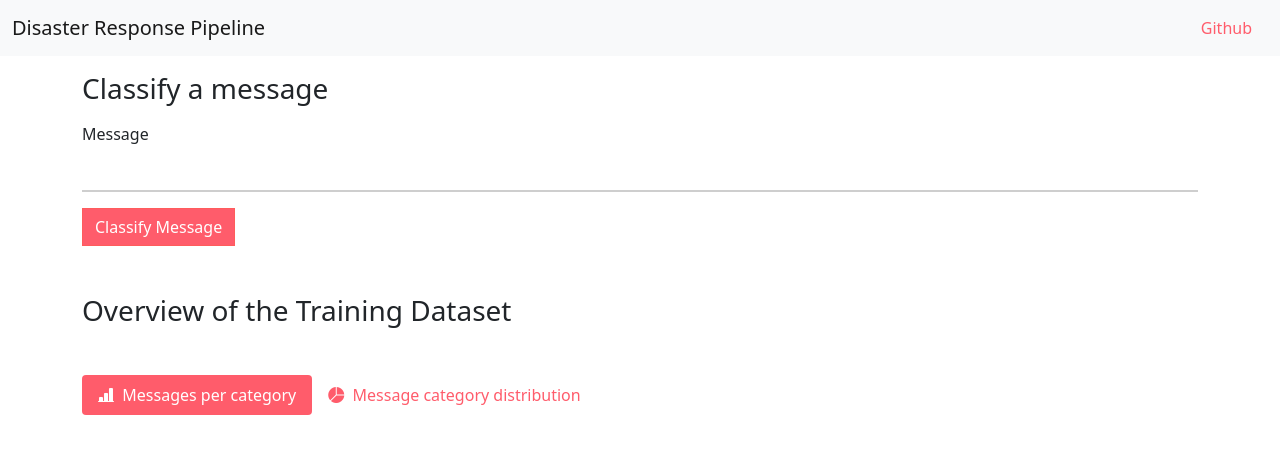
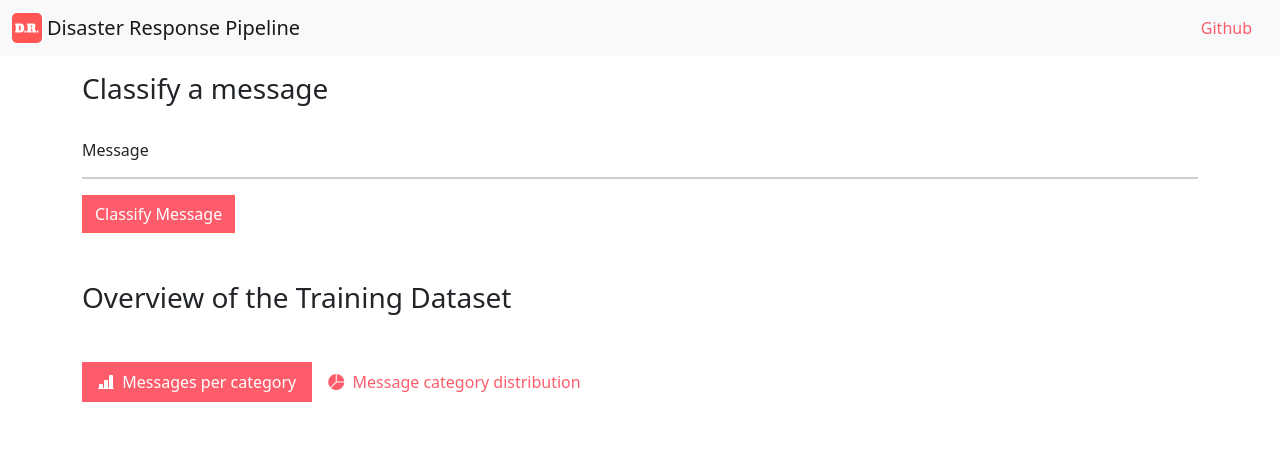
Before and after one commit to bjpayne/DisasterReponsePipeline, a Flask app: template app/templates/master.html in a window 1280 px wide. Shown: the top 454 px of the page. Run offline with Flask 2, Linux system fonts and the light colour scheme; the template is opened without the code that fills it, so the values that code supplies are empty; parts of the project's set-up code (start-up, migrations or seed data) failed here and were passed over; some libraries are stand-ins or nearby versions.

Commit message:
working commit

```diff
--- a/app/run.py
+++ b/app/run.py
@@ -53,10 +53,10 @@ def index():
             'layout': {
                 'title': 'Messages per category',
                 'yaxis': {
-                    'title': "Count"
+                    'title': "Number of messages"
                 },
                 'xaxis': {
-                    'title': "Genre"
+                    'title': "Category"
                 }
             }
         },
@@ -84,8 +84,8 @@ def index():
 
 
 # web page that handles user query and displays model results
-@app.route('/go')
-def go():
+@app.route('/classify')
+def classify():
     # save user input in query
     query = request.args.get('query', '')
 
@@ -93,9 +93,9 @@ def go():
     classification_labels = model.predict([query])[0]
     classification_results = dict(zip(df.columns[4:], classification_labels))
 
-    # This will render the go.html Please see that file.
+    # This will render the results.html Please see that file.
     return render_template(
-        'go.html',
+        'results.html',
         query=query,
         classification_result=classification_results
     )
--- /dev/null
+++ b/app/static/scripts.js
@@ -0,0 +1,8 @@
+Vue.createApp({
+    data () {
+        return {
+            query: ''
+        }
+    },
+    delimiters: ['[[', ']]']
+}).mount('#app')
--- a/app/static/styles.css
+++ b/app/static/styles.css
@@ -9,6 +9,8 @@
     background-color: #ff5c6b;
     border-color: #ff5c5c;
 }
+
+.nav-pills .nav-link { border-radius: 0 }
 
 .nav-pills .nav-link.active,
 .nav-pills .show > .nav-link {
@@ -36,3 +38,31 @@ div.tab-pane:not(.active) * {
     box-shadow: none;
     border-bottom: 2px solid #ff5c6b;
 }
+
+a.navbar-brand img {
+    border-radius: 5px;
+    height: auto;
+    margin-right: 5px;
+    width: 30px;
+}
+
+div.float-label-group { position: relative }
+
+div.float-label-group label.form-label {
+    left: 0;
+    margin: 0;
+    position: absolute;
+    top: 16px;
+    transition: top .25s;
+}
+
+div.float-label-group label.form-label.in {
+    top: -12px
+}
+
+div.float-label-group .form-control { font-size: 1.8rem }
+
+ul#message-results li.list-group-item-danger {
+    background: #ff5c6b;
+    color: #fff;
+}
--- a/app/templates/master.html
+++ b/app/templates/master.html
@@ -21,21 +21,21 @@
     <body>
         <nav class="navbar navbar-expand-lg navbar-light bg-light mb-3">
             <div class="container-fluid">
-                <a class="navbar-brand" href="/">Disaster Response Pipeline</a>
+                <a class="navbar-brand d-flex" href="/"><img src="{{ url_for('static', filename='apple-touch-icon.png') }}">Disaster Response Pipeline</a>
                 <a class="nav-link align-end" href="https://github.com/bjpayne/DistasterReponsePipeline">Github</a>
             </div>
         </nav>
 
-        <div class="container mb-5">
+        <div class="container mb-5" id="app">
             <div class="row">
                 <div class="col-12">
                     <h3 class="mb-3">Classify a message</h3>
 
-                    <form action="/go" method="get" class="form">
-                        <div class="mb-3">
-                            <label for="query" class="form-label">Message</label>
+                    <form action="/classify" method="get" class="form">
+                        <div class="mb-3 float-label-group">
+                            <label for="query" class="form-label" :class="{ in: query.length > 0 }">Message</label>
 
-                            <input type="text" class="form-control" name="query" id="query">
+                            <input type="text" class="form-control" name="query" id="query" v-model="query">
                         </div>
 
                         <button type="submit" class="btn btn-primary">Classify Message</button>
@@ -80,13 +80,13 @@
             {% endblock %}
         </div>
         <!-- Jquery -->
-        <script src="https://cdn.jsdelivr.net/npm/vue@3.2.31/dist/vue.global.js"
-                integrity="sha256-T3nUjmQxnOjzHxjuh3cHG9MpgOURumsZOuLHDQTef9I=" crossorigin="anonymous"
+        <script src="https://cdn.jsdelivr.net/npm/jquery@3.6.0/dist/jquery.min.js"
+                integrity="sha256-/xUj+3OJU5yExlq6GSYGSHk7tPXikynS7ogEvDej/m4=" crossorigin="anonymous"
         ></script>
 
         <!-- Vue -->
-        <script src="https://cdn.jsdelivr.net/npm/jquery@3.6.0/dist/jquery.min.js"
-                integrity="sha256-/xUj+3OJU5yExlq6GSYGSHk7tPXikynS7ogEvDej/m4=" crossorigin="anonymous"
+        <script src="https://cdn.jsdelivr.net/npm/vue@3.2.31/dist/vue.global.js"
+                integrity="sha256-T3nUjmQxnOjzHxjuh3cHG9MpgOURumsZOuLHDQTef9I=" crossorigin="anonymous"
         ></script>
 
         <!-- Bootstrap Bundle with Popper -->
@@ -95,7 +95,10 @@
                 crossorigin="anonymous"
         ></script>
 
+        <!-- Plotly -->
         <script src="https://cdn.plot.ly/plotly-latest.min.js"></script>
+
+        <script src="{{ url_for('static', filename='scripts.js') }}"></script>
 
         <script type="text/javascript">
             let graphs = {{graphJSON | safe}};
```
Also changed, not shown: app/templates/go.html (deleted, +0 -21 lines), app/templates/results.html (added, +21 -0 lines), 1 other file.
